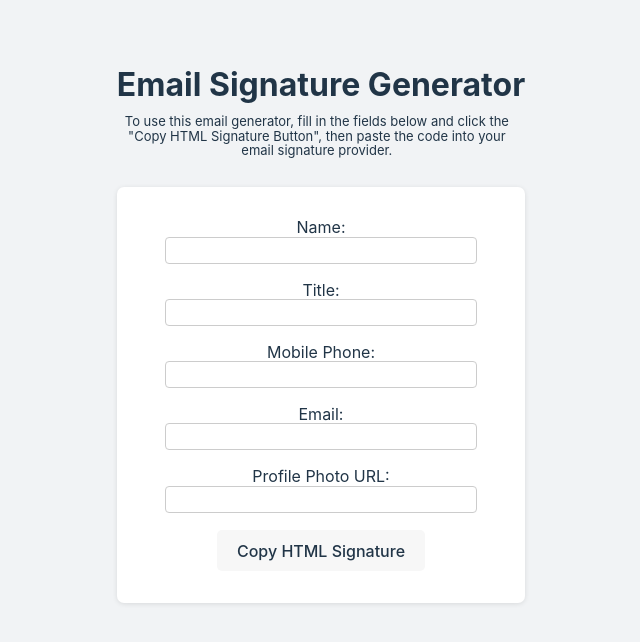
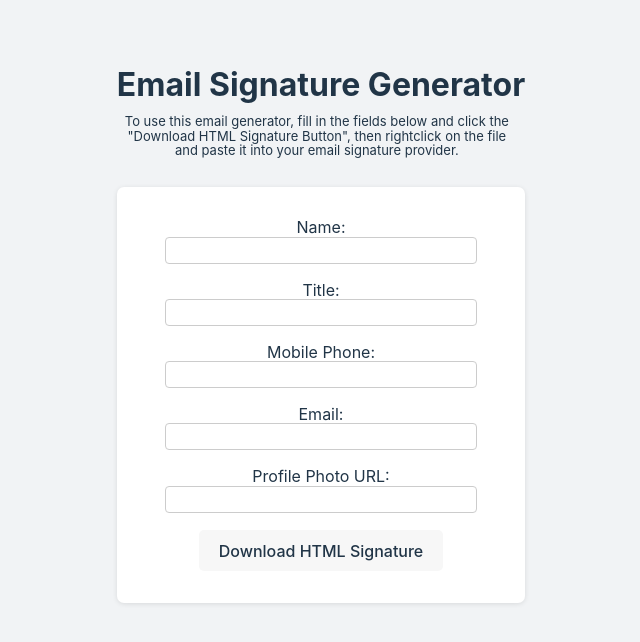
Before and after one commit to livnelson/html-signature-app, a React (Vite) app: page / in a window 1280 px wide. Shown: the top 642 px of the page, without its empty margins (319-959 px from the left). Built offline with nearby package versions, Linux system fonts and the light colour scheme.

Commit message:
converted to download file instead of copy

```diff
--- a/src/App.jsx
+++ b/src/App.jsx
@@ -7,7 +7,7 @@ const App = () => {
   return (
     <div>
       <h1>Email Signature Generator</h1>
-      <p className="instructions">To use this email generator, fill in the fields below and click the "Copy HTML Signature Button", then paste the code into your email signature provider.</p>
+      <p className="instructions">To use this email generator, fill in the fields below and click the "Download HTML Signature Button", then rightclick on the file and paste it into your email signature provider.</p>
       <EmailSignatureForm />
     </div>
   )
--- a/src/components/EmailSignatureForm.jsx
+++ b/src/components/EmailSignatureForm.jsx
@@ -7,6 +7,7 @@ const EmailSignatureForm = () => {
   const [cellPhone, setCellPhone] = useState('')
   const [email, setEmail] = useState('')
   const [photoURL, setPhotoURL] = useState('')
+  const [error, setError] = useState('')
 
   const sanitizeAndEscape = (input) => {
     const sanitizedInput = DOMPurify.sanitize(input)
@@ -16,6 +17,18 @@ const EmailSignatureForm = () => {
       .replace(/>/g, '&gt;')
       .replace(/"/g, '&quot;')
       .replace(/'/g, '&#39;')
+  }
+
+  const isValidEmail = (email) => {
+    // Simple email validation using regex
+    const emailPattern = /^[^\s@]+@[^\s@]+\.[^\s@]+$/
+    return emailPattern.test(email)
+  }
+
+  const isValidURL = (url) => {
+    // Simple URL validation using regex
+    const urlPattern = /^(https?:\/\/)?([\w\d]+\.)?[\w\d]+\.[\w\d]{2,}$/i
+    return urlPattern.test(url)
   }
 
   const generateSignature = () => {
@@ -34,36 +47,26 @@ const EmailSignatureForm = () => {
         <title>Email Signature</title>
       </head>
       <body style="font-family: Arial, sans-serif">
-        <table cellpadding="0" cellspacing="0" style="width: auto; height: 121px;">
+        <table cellpadding="0" cellspacing="0" style="width: 300px;">
           <tr>
             <td style="padding: 4px 10px; border-right: 1px solid #ccc">
-              <img
-                src="${sanitizedProfileImg}"
-                alt="Profile Photo"
-                style="width: 90px; height: 90px;"
-              />
-              <h5 style="margin: 3px 0px 0px 0px; color: #ef8022; font-size: 13px;">${sanitizedName}</h5>
-                <p style="margin: 0; font-size: 10px"><strong>${sanitizedTitle}</strong></p>
+              <img src="https://res.cloudinary.com/dovuffpii/image/upload/v1711154514/Peoplescape/belinda_uuekxk.jpg" alt="Profile Photo" width="90" height="90" />
+              <h5 style="margin: 3px 0px; color: #ef8022; font-size: 13px;">Belinda Morris</h5>
+              <p style="margin: 0; font-size: 10px"><strong>CEO &amp; Founder</strong></p>
             </td>
             <td style="padding: 0px 10px">
               <p style="margin: 0px; font-size: 12px">
                 <span style="color:#ef8022;"><strong>M:</strong></span>
-                <a href="tel:${sanitizedCellPhone}" style="text-decoration: none; color: #000; cursor:pointer;">${sanitizedCellPhone}</a>
+                <a href="tel:760-880-7005" style="text-decoration: none; color: #000; cursor:pointer;">760-880-7005</a>
               </p>
               <p style="margin: 6px 0px; font-size: 12px">
                 <span style="color:#ef8022;"><strong>O:</strong></span>
-                <a href="tel: 3239000511" style="text-decoration: none; color: #000; cursor:pointer;">323-900-0511</a>
+                <a href="tel:3239000511" style="text-decoration: none; color: #000; cursor:pointer;">323-900-0511</a>
               </p>
               <p style="margin: 4px 0px; font-size: 12px">
-                <a href="mailto:${sanitizedEmail}" style="text-decoration: none; color: #000; cursor:pointer;"
-                  >${sanitizedEmail}</a
-                >
+                <a href="mailto:belinda@peoplescapehr.com" style="text-decoration: none; color: #000; cursor:pointer;">belinda@peoplescapehr.com</a>
               </p>
-              <img
-                src="https://res.cloudinary.com/dovuffpii/image/upload/v1711154850/Peoplescape/peoplescape-hr-logo_figp7x.png"
-                alt="Peoplescape HR Logo"
-                style="width: 150px; margin-top: 4px;"
-              />
+              <img src="https://res.cloudinary.com/dovuffpii/image/upload/v1711154850/Peoplescape/peoplescape-hr-logo_figp7x.png" alt="Peoplescape HR Logo" width="150" height="auto" />
             </td>
           </tr>
         </table>
@@ -73,12 +76,23 @@ const EmailSignatureForm = () => {
     return signature
   }
 
-  const handleCopySignature = () => {
-    const signature = generateSignature()
-    navigator.clipboard
-      .writeText(signature)
-      .then(() => alert('HTML signature copied to clipboard!'))
-      .catch((error) => console.error('Clipboard copy error:', error))
+  const handleDownloadSignature = () => {
+    if (!name || !title || !cellPhone || !email || !photoURL) {
+      setError('Please fill in all fields.')
+    } else if (!isValidEmail(email)) {
+      setError('Please enter a valid email address.')
+    } else if (!isValidURL(photoURL)) {
+      setError('Please enter a valid URL for the Profile Photo.')
+    } else {
+      const signature = generateSignature()
+      const blob = new Blob([signature], { type: 'text/html' })
+      const url = URL.createObjectURL(blob)
+      const a = document.createElement('a')
+      a.href = url
+      a.download = `${sanitizeAndEscape(name)}_signature.html`
+      a.click()
+      setError('')
+    }
   }
 
   return (
@@ -98,7 +112,8 @@ const EmailSignatureForm = () => {
       <label>Profile Photo URL:</label>
       <input type='url' value={photoURL} required onChange={(e) => setPhotoURL(e.target.value)} />
       <br />
-      <button onClick={handleCopySignature}>Copy HTML Signature</button>
+      <button onClick={handleDownloadSignature}>Download HTML Signature</button>
+      {error && <p style={{ color: 'red' }}>{error}</p>}
     </div>
   )
 }
```
